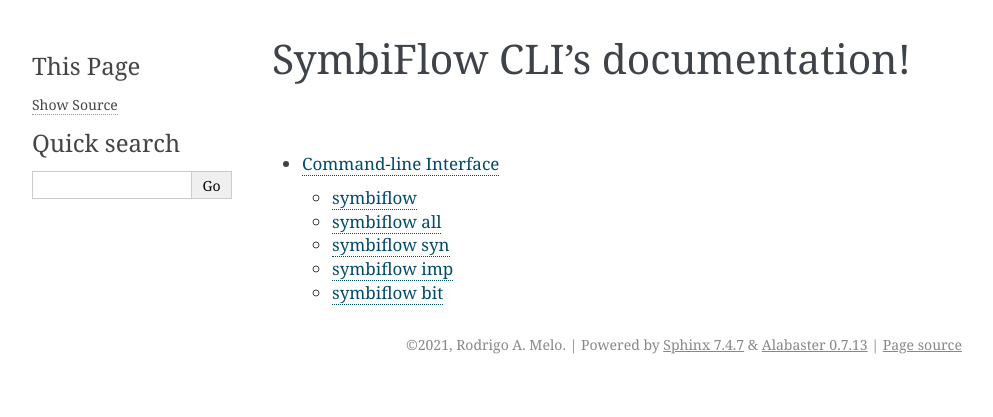
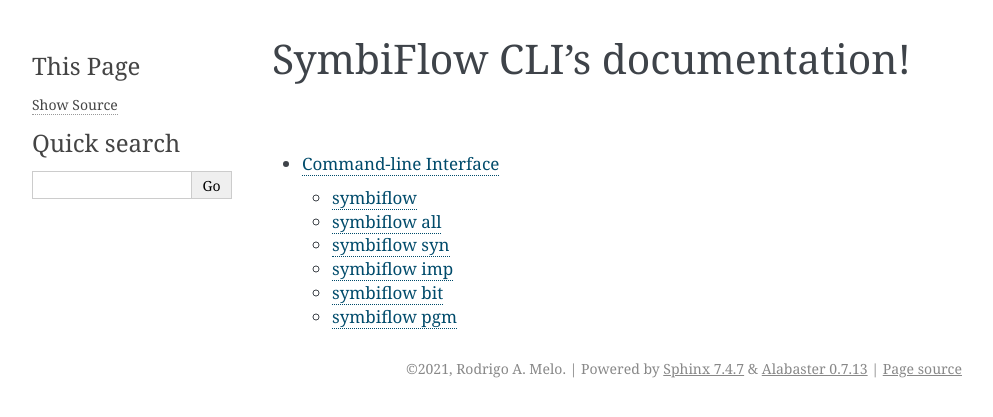
Before and after one commit to PyFPGA/symbiflow_cli, a Sphinx documentation site: the page built from docs/index.rst, in a window 1280 px wide. Shown: the top 417 px of the page, without its empty margins (148-1141 px from the left). Built offline with Sphinx 7.4.7, drawn with Linux system fonts in a browser that asks for light colours.

Commit message:
Update documentation

```diff
--- a/docs/cli.rst
+++ b/docs/cli.rst
@@ -25,3 +25,8 @@
 -------------
 
 .. literalinclude:: help-bit.txt
+
+symbiflow pgm
+-------------
+
+.. literalinclude:: help-pgm.txt
```
Also changed, not shown: README.md (+4 -0 lines), 4 other files.
